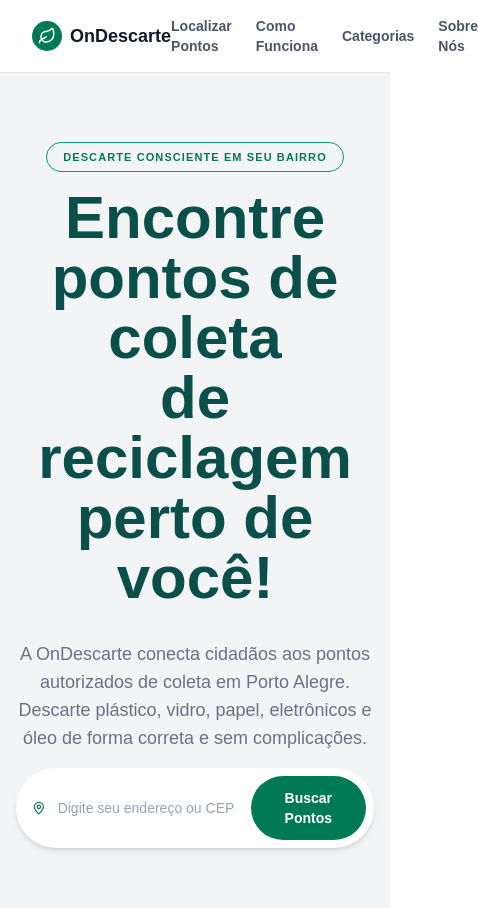
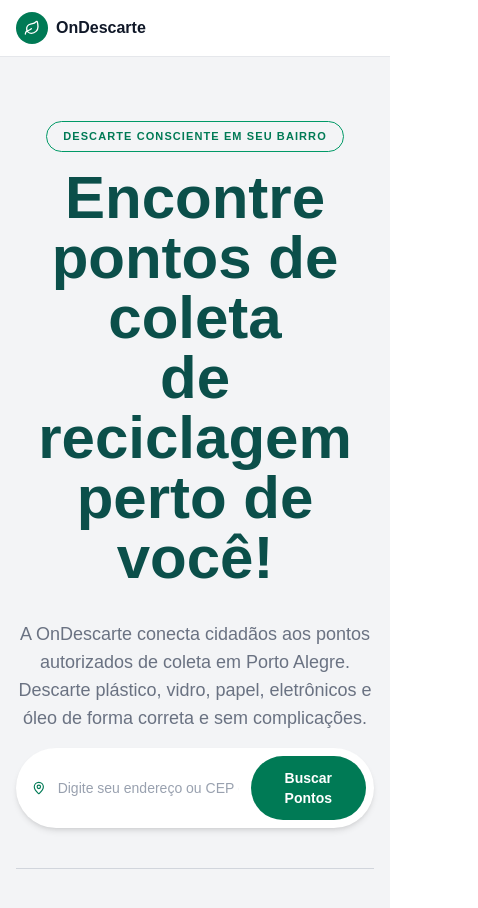
Before and after one commit to jonaskulmann/ondescarte, a Next.js app: page / in a window 390 px wide. Shown: the top 908 px of the page, 478 px wide, since content can reach past the window. Built offline with nearby package versions, Linux system fonts and the light colour scheme.

Commit message:
feat: transforma o menu em âncoras e divide a página em seções

```diff
--- a/src/app/components/header.tsx
+++ b/src/app/components/header.tsx
@@ -1,23 +1,35 @@
-import { Leaf } from "lucide-react";
+import { Leaf } from "lucide-react"
+
+const links = [
+  { texto: "Localizar Pontos", destino: "#localizar" },
+  { texto: "Como Funciona", destino: "#como-funciona" },
+  { texto: "Categorias", destino: "#categorias" },
+  { texto: "Sobre Nós", destino: "#sobre" },
+]
 
 export default function Header() {
   return (
-    <header className="flex items-center justify-between px-8 py-4 border-b border-gray-200 bg-white">
+    <header className="sticky top-0 z-2000 border-b border-gray-200 bg-white">
+      <div className="flex items-center justify-between px-4 py-3 md:px-8">
+        <a href="#localizar" className="flex items-center gap-2">
+          <span className="flex h-8 w-8 items-center justify-center rounded-full bg-emerald-700 text-white">
+            <Leaf size={16} />
+          </span>
+          <span className="font-bold text-gray-900">OnDescarte</span>
+        </a>
 
-      <div className="flex items-center gap-2">
-        <div className="bg-emerald-700 p-1.5 rounded-full">
-          <Leaf className="text-white" size={18} />
-        </div>
-        <span className="font-bold text-lg text-gray-900">OnDescarte</span>
+        <nav className="hidden items-center gap-6 md:flex">
+          {links.map((link) => (
+            <a
+              key={link.destino}
+              href={link.destino}
+              className="text-sm font-semibold text-gray-600 transition-colors hover:text-emerald-700"
+            >
+              {link.texto}
+            </a>
+          ))}
+        </nav>
       </div>
-
-      <nav className="flex items-center gap-6 text-sm text-gray-600 font-semibold">
-        <a href="#" className="hover:text-emerald-700">Localizar Pontos</a>
-        <a href="#" className="hover:text-gray-900">Como Funciona</a>
-        <a href="#" className="hover:text-gray-900">Categorias</a>
-        <a href="#" className="hover:text-gray-900">Sobre Nós</a>
-      </nav>
-
     </header>
-  );
+  )
 }
--- a/src/app/page.tsx
+++ b/src/app/page.tsx
@@ -1,9 +1,57 @@
-import { MapPin } from "lucide-react";
+"use client"
+
+import { useState } from "react"
+import { MapPin } from "lucide-react"
+import MapSection from "./components/MapSection"
+import { PontoColeta, converterPonto } from "./tipos"
+import { buscarPontosProximos } from "./actions/pontos"
+
+type Ponto = {
+  lat: number
+  lon: number
+}
+
+function estaEmPortoAlegre(ponto: Ponto) {
+  return (
+    ponto.lat >= -30.28 &&
+    ponto.lat <= -29.92 &&
+    ponto.lon >= -51.3 &&
+    ponto.lon <= -51.01
+  )
+}
 
 export default function Home() {
+  const [endereco, setEndereco] = useState("")
+  const [pontoBuscado, setPontoBuscado] = useState<Ponto | null>(null)
+  const [pontos, setPontos] = useState<PontoColeta[]>([])
+
+  async function handleBuscarPontos() {
+    const resultado = await buscarPontosProximos(endereco)
+
+    if (!resultado.origem) {
+      alert(resultado.erro)
+      return
+    }
+
+    if (!estaEmPortoAlegre(resultado.origem)) {
+      alert("Esse endereço fica fora de Porto Alegre")
+      return
+    }
+
+    setPontoBuscado(resultado.origem)
+    setPontos(resultado.pontos.map(converterPonto))
+
+    if (resultado.erro) {
+      alert(resultado.erro)
+    }
+  }
+
   return (
-    <main className="min-h-screen bg-gray-100 flex flex-col items-center justify-center gap-4 px-4">
-
+    <main>
+      <section
+        id="localizar"
+        className="scroll-mt-20 bg-gray-100 flex flex-col items-center gap-4 px-4 pt-16 pb-24"
+      >
         <div className="inline-block rounded-full border border-emerald-600 px-4 py-1.5 text-emerald-700 text-[11px] font-semibold tracking-widest">
           DESCARTE CONSCIENTE EM SEU BAIRRO
         </div>
@@ -22,14 +70,25 @@ export default function Home() {
           <MapPin className="text-emerald-700 ml-2" size={20} />
           <input
             type="text"
+            value={endereco}
+            onChange={(e) => setEndereco(e.target.value)}
             placeholder="Digite seu endereço ou CEP (ex: Moinhos de Vento, RS)"
             className="flex-1 outline-none px-3 text-sm text-gray-700 placeholder-gray-400"
           />
-        <button className="bg-emerald-700 hover:bg-emerald-800 text-white text-sm font-semibold px-6 py-3 rounded-full transition-colors">
+          <button
+            onClick={handleBuscarPontos}
+            className="bg-emerald-700 hover:bg-emerald-800 text-white text-sm font-semibold px-6 py-3 rounded-full transition-colors"
+          >
             Buscar Pontos
           </button>
         </div>
 
+        <hr className="w-full max-w-6xl mx-auto my-6 border-gray-300" />
+
+        <div className="w-full max-w-6xl mx-auto">
+          <MapSection pontoBuscado={pontoBuscado} pontos={pontos} />
+        </div>
+      </section>
     </main>
-  );
+  )
 }
```
Lines whose indentation alone changed are shown as unchanged.
